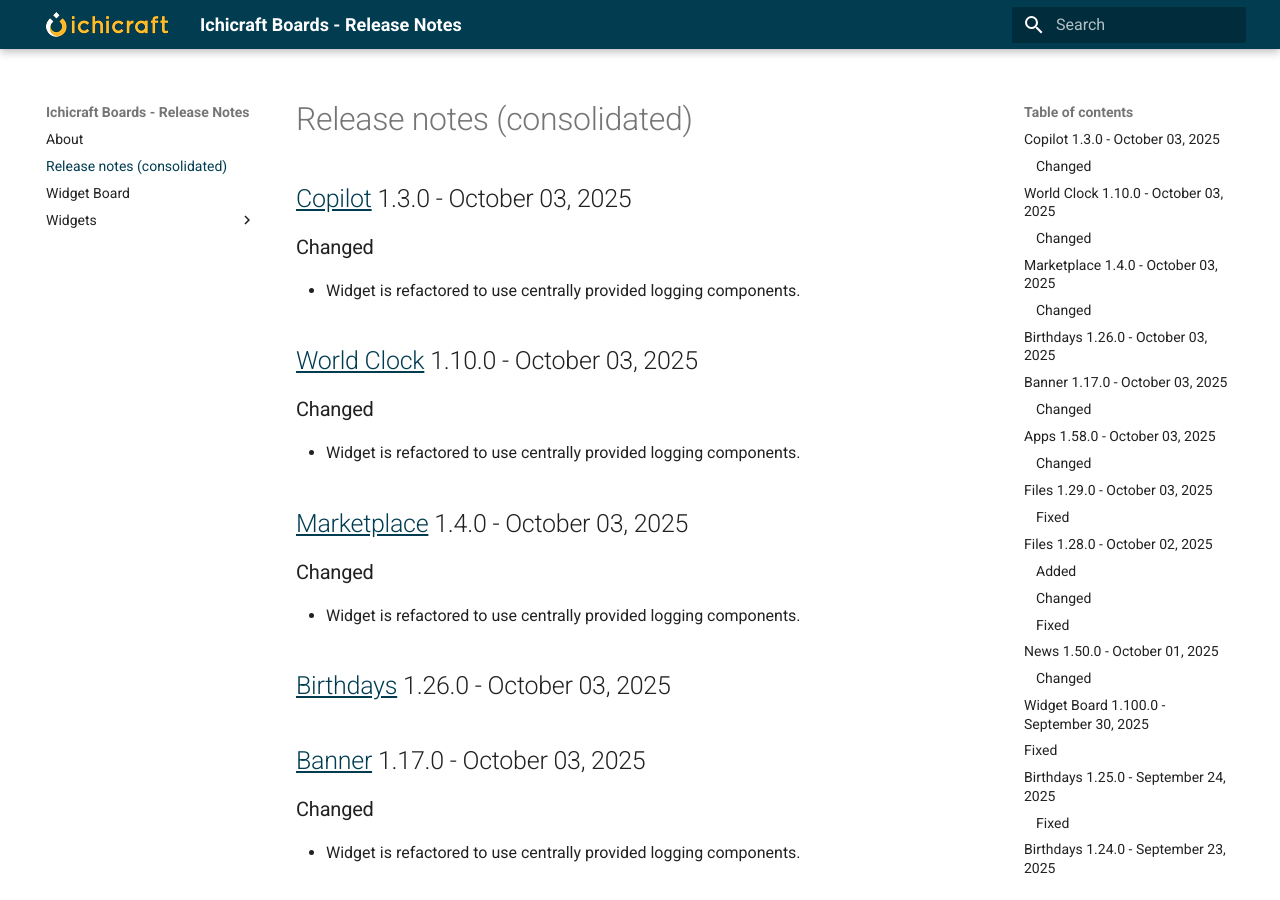
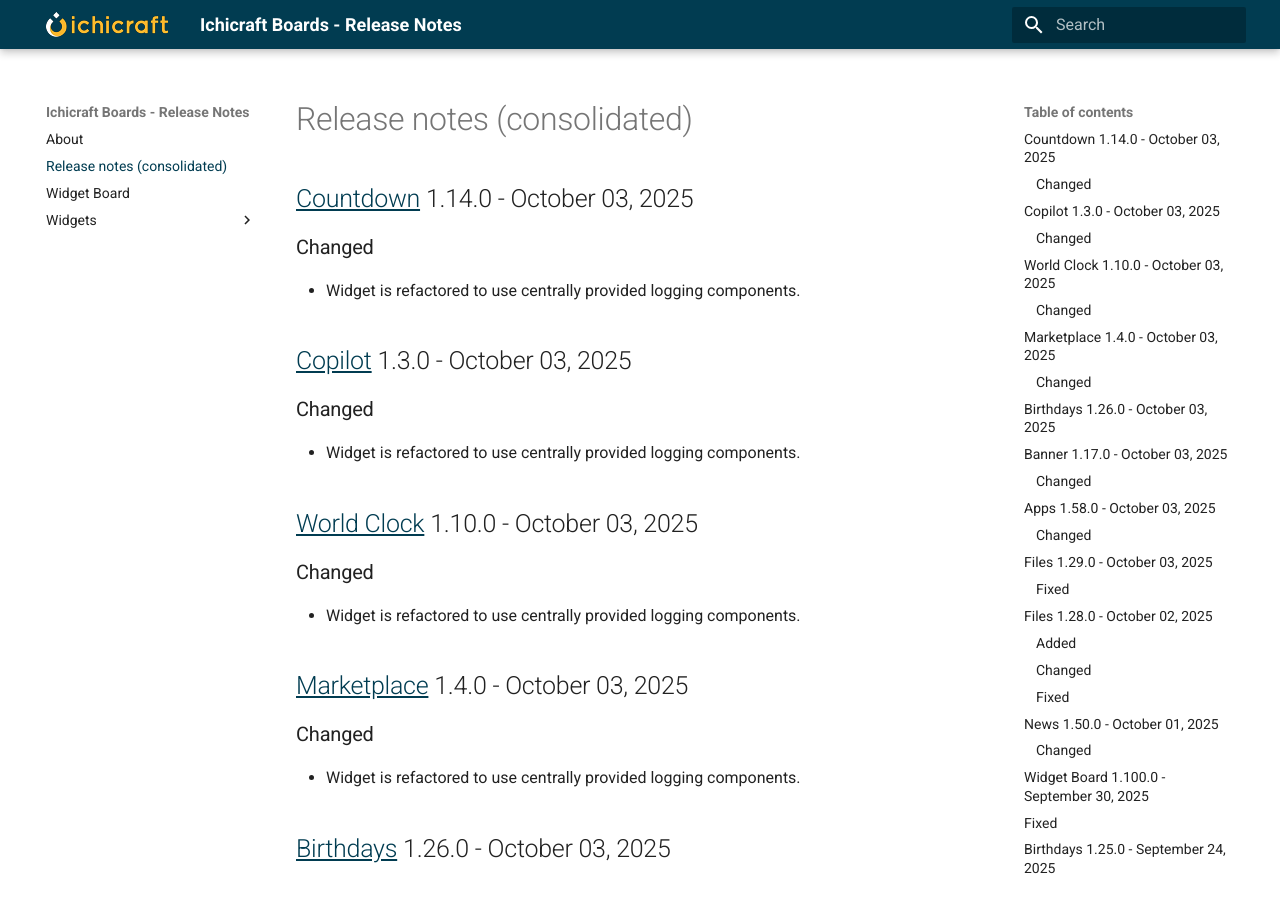
Before and after one commit to ichicraft/widgets-docs, an MkDocs documentation site: the page built from docs/Release-notes-(consolidated).md, in a window 1280 px wide and 900 px high. Built offline with MkDocs 1.6.1 and Material for MkDocs 9.7.7, drawn with Linux system fonts in a browser that asks for light colours.

Commit message:
Release notes updated by BuildService

```diff
--- a/docs/Release-notes-(consolidated).md
+++ b/docs/Release-notes-(consolidated).md
@@ -1,3 +1,8 @@
+## [Countdown](./Widgets/Countdown.md) 1.14.0 - October 03, 2025
+
+### Changed
+- Widget is refactored to use centrally provided logging components.
+
 ## [Copilot](./Widgets/Copilot.md) 1.3.0 - October 03, 2025
 
 ### Changed
--- a/docs/Widgets/Countdown.md
+++ b/docs/Widgets/Countdown.md
@@ -1,3 +1,8 @@
+## 1.14.0 - October 03, 2025
+
+### Changed
+- Widget is refactored to use centrally provided logging components.
+
 ## 1.13.0 - September 02, 2025
 
 ### Fixed
```
